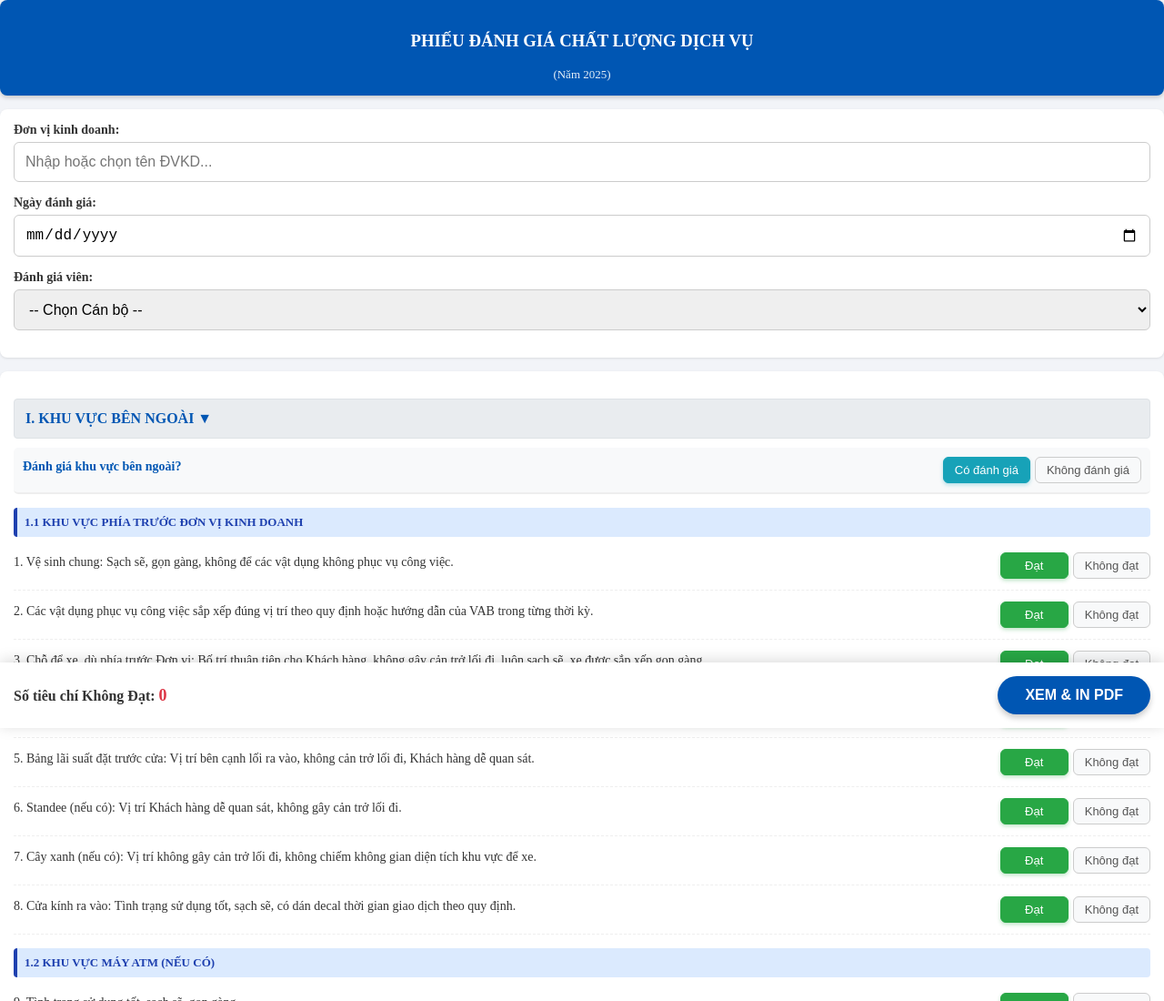
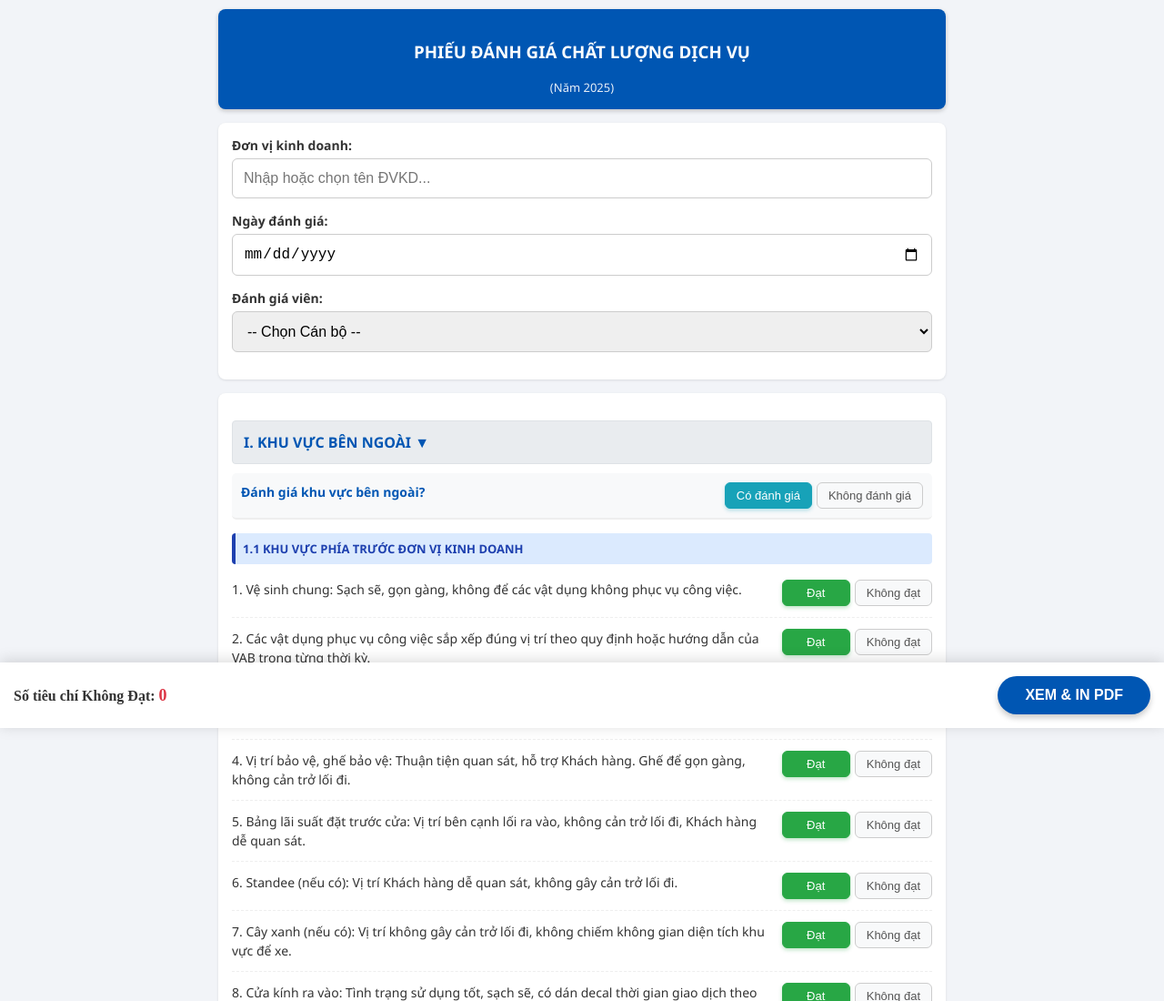
Before and after one commit to qlcldv/form, a plain HTML site: page index.html in a window 1280 px wide. Shown: the top 1100 px of the page at 91% size. Drawn offline with Linux system fonts and the light colour scheme.

Commit message:
Add files via upload

```diff
--- a/index.html
+++ b/index.html
@@ -155,10 +155,11 @@
 </head>
 <body>
 
-<div class="app-header">
-    <h3>PHIẾU ĐÁNH GIÁ CHẤT LƯỢNG DỊCH VỤ</h3>
-    <div style="font-size:13px; margin-top:5px; opacity: 0.9;">(Năm 2025)</div>
-</div>
+<div class="app-container" id="inputScreen">
+    <div class="app-header">
+        <h3>PHIẾU ĐÁNH GIÁ CHẤT LƯỢNG DỊCH VỤ</h3>
+        <div style="font-size:13px; margin-top:5px; opacity: 0.9;">(Năm 2025)</div>
+    </div>
 
     <div class="section-box">
         <label class="input-label">Đơn vị kinh doanh:</label>
@@ -903,5 +904,4 @@
 </script>
 
 </body>
-
 </html>
```
